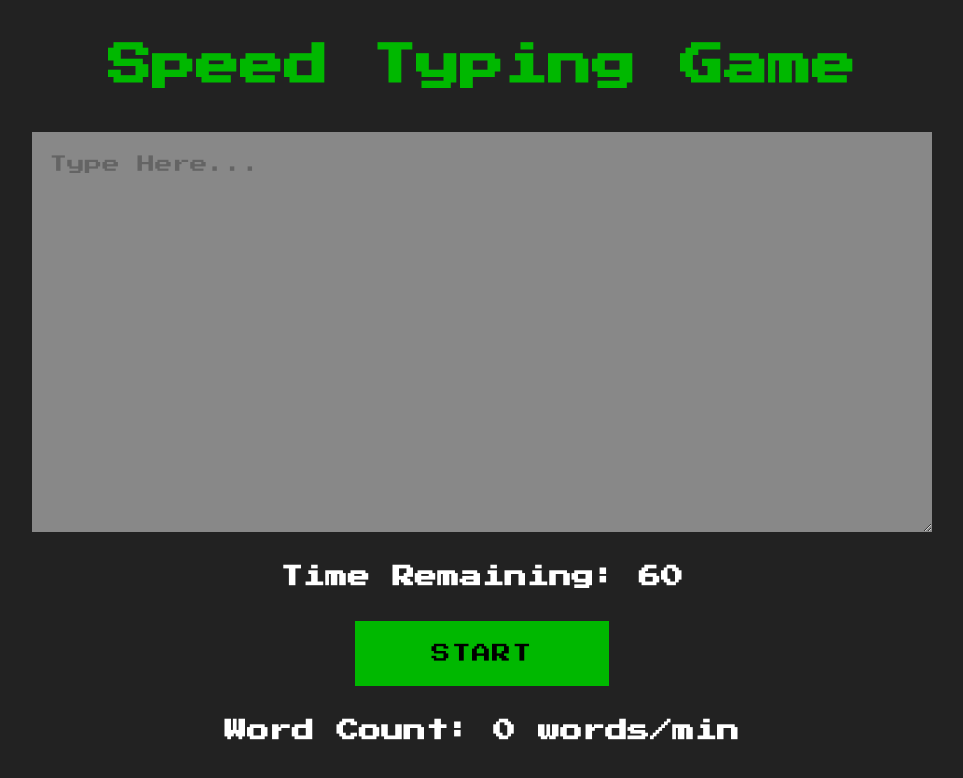
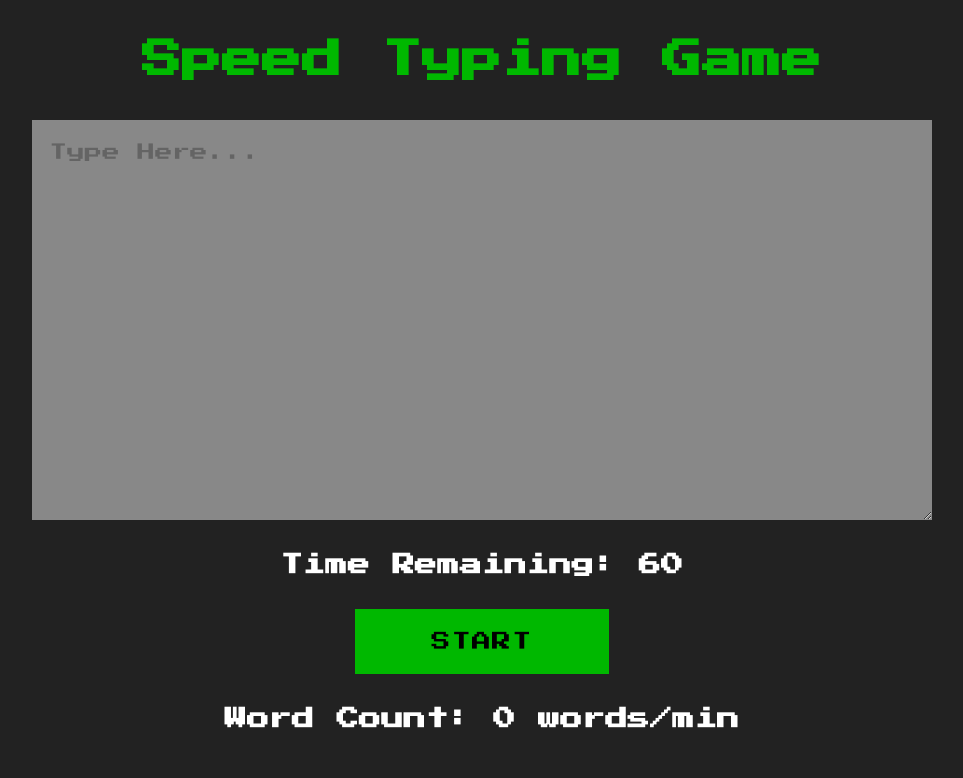
Before and after one commit to danpiths/speed-typing-app, a React (Create React App) app: page / in a window 1280 px wide. Shown: the top 778 px of the page, without its empty margins (158-1121 px from the left). Built offline with nearby package versions, Linux system fonts and the light colour scheme.

Commit message:
Update App.css

```diff
--- a/src/App.css
+++ b/src/App.css
@@ -77,7 +77,7 @@ textarea:disabled::placeholder {
 
 @media (min-width: 850px) {
   h1 {
-    font-size: 2.75rem;
+    font-size: 2.5rem;
     margin: 0.7em 0;
   }
 
```
